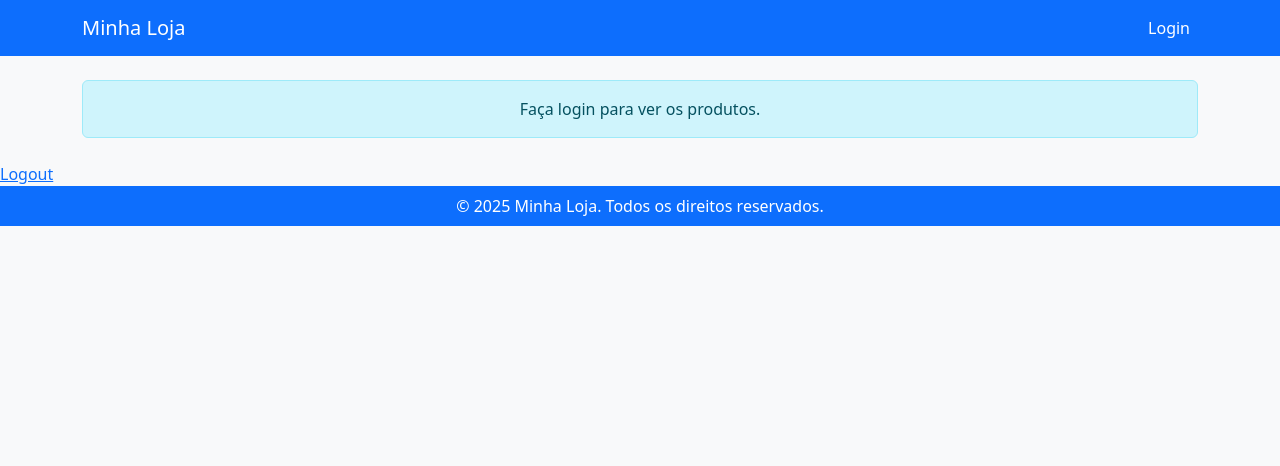
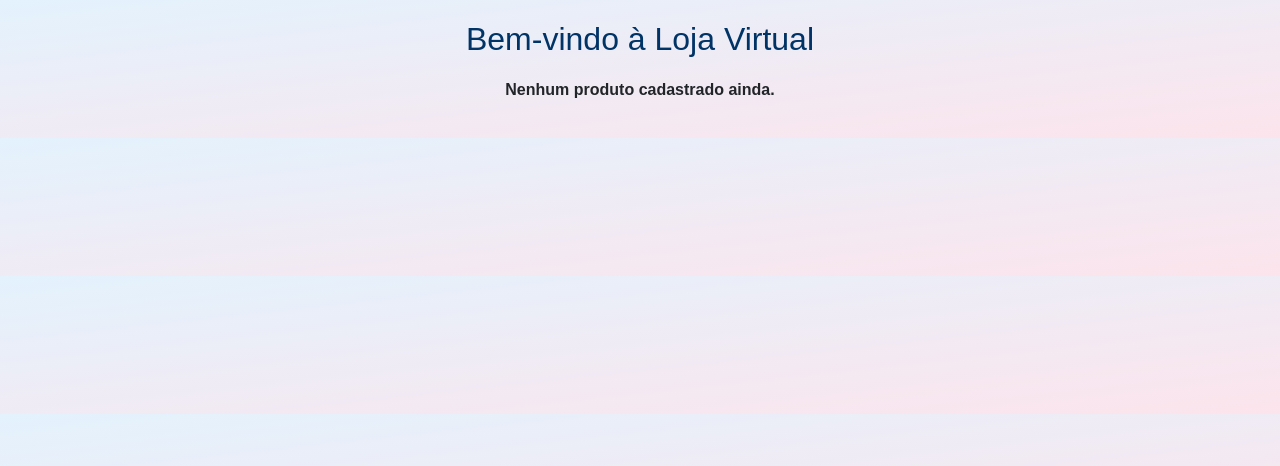
Before and after one commit to Douglas2022/Projeto-youth-, a Flask app: page /Loja in a window 1280 px wide. Shown: the top 466 px of the page. Run offline with Flask 3, Linux system fonts and the light colour scheme.

Commit message:
Página de apresentação completa com cads prontos

```diff
--- a/Projeto-final---Python/Templates/Loja.html
+++ b/Projeto-final---Python/Templates/Loja.html
@@ -1,179 +1,92 @@
-<!DOCTYPE html>
-<html lang="pt-br">
-  <head>
-    <meta charset="UTF-8" />
-    <meta name="viewport" content="width=device-width, initial-scale=1.0" />
-    <title>Minha Loja</title>
+{% extends 'base.html' %}
 
-    <!-- Bootstrap CSS -->
-    <link
-      href="https://cdn.jsdelivr.net/npm/bootstrap@5.3.2/dist/css/bootstrap.min.css"
-      rel="stylesheet"
-    />
+{% block conteudo %}
+<h2 style="text-align:center; margin-bottom: 20px; color:#003366;">Bem-vindo à Loja Virtual</h2>
+
+{% if mensagem %}
+    <p class="mensagem">{{ mensagem }}</p>
+{% endif %}
+
+<div class="produtos-container">
+    {% for produto in produtos %}
+    <div class="card">
+        <img src="{{ produto.link }}" alt="{{ produto.nome }}" class="card-img">
+        <div class="card-body">
+            <h5 class="card-title">{{ produto.nome }}</h5>
+            <p class="card-text">
+                <strong>Marca:</strong> {{ produto.marca }}<br>
+                <strong>Preço:</strong> R$ {{ "%.2f"|format(produto.preco) }}
+            </p>
+        </div>
+    </div>
+    {% else %}
+    <p style="text-align:center; font-weight:bold;">Nenhum produto cadastrado ainda.</p>
+    {% endfor %}
+</div>
 
 <style>
     body {
-        background-color: #f8f9fa;
+        font-family: Arial, sans-serif;
+        background: linear-gradient(to bottom right, #e3f2fd, #fce4ec);
+        margin: 20px;
     }
-      .card-custom {
-        border: 1px solid #007bff;
-        border-radius: 8px;
-        transition: transform 0.2s;
+
+    .produtos-container {
+        display: flex;
+        flex-wrap: wrap;
+        gap: 20px;
+        justify-content: center;
+    }
+
+    .card {
+        background: linear-gradient(135deg, #004aad 40%, #d32f2f 100%);
+        color: white;
+        border-radius: 12px;
+        width: 150px;
+        height: 200px;
+        text-align: center;
+        box-shadow: 0 4px 10px rgba(0,0,0,0.2);
+        transition: transform 0.3s, box-shadow 0.3s;
         padding: 8px;
     }
-      .card-custom:hover {
-        transform: scale(1.03);
+
+    .card:hover {
+        transform: scale(1.05);
+        box-shadow: 0 6px 15px rgba(0,0,0,0.3);
     }
-      .btn-custom {
-        background-color: #007bff;
-        color: white;
-        font-size: 0.8rem;
-        padding: 4px 8px;
-        border-radius: 4px;
+
+    .card-img {
+        width: 100%;
+        height: 100px;
+        object-fit: cover;
+        border-radius: 8px;
+        border: 2px solid white;
     }
-      .btn-custom:hover {
-        background-color: #0056b3;
+
+    .card-body {
+        padding: 6px 0;
     }
-      .card-img-top {
-        height: 120px;
-        object-fit: cover;
-        border-bottom: 1px solid #007bff;
+
+    .card-title {
+        font-size: 14px;
+        margin: 6px 0;
+        font-weight: bold;
+        color: #fff;
     }
-      .card-title {
-        font-size: 1rem;
-        margin-bottom: 0.3rem;
+
+    .card-text {
+        font-size: 12px;
+        color: #f0f0f0;
+        text-align: left;
+        padding: 0 6px;
+        line-height: 1.2;
     }
-      .card-text {
-        font-size: 0.8rem;
-      }
-      .comentarios {
-        max-height: 200px;
-        overflow-y: auto;
+
+    .mensagem {
+        color: #d32f2f;
+        font-weight: bold;
         margin-top: 10px;
+        text-align: center;
     }
 </style>
-  </head>
-  <body>
-    <!-- Navbar -->
-    <nav class="navbar navbar-expand-lg navbar-dark bg-primary">
-      <div class="container">
-        <a
-          class="navbar-brand"
-          href="{% if session.get('usuario_id') %}{{ url_for('loja') }}{% else %}{{ url_for('login') }}{% endif %}"
-          >Minha Loja</a
-        >
-        <button
-          class="navbar-toggler"
-          type="button"
-          data-bs-toggle="collapse"
-          data-bs-target="#navbarNav"
-        >
-          <span class="navbar-toggler-icon"></span>
-        </button>
-        <div class="collapse navbar-collapse" id="navbarNav">
-          <ul class="navbar-nav ms-auto">
-            {% if session.get('usuario_id') %}
-            <li class="nav-item">
-              <a class="nav-link active" href="{{ url_for('loja') }}"
-                >Produtos</a
-              >
-            </li>
-            {% if session.get('usuario_tipo') == 'administrador' %}
-            <li class="nav-item">
-              <a class="nav-link" href="{{ url_for('cadastraProdutos') }}"
-                >Cadastrar Produtos</a
-              >
-            </li>
-            {% endif %}
-            <li class="nav-item"><a class="nav-link" href="#">Contato</a></li>
-            <li class="nav-item">
-              <a class="nav-link" href="{{ url_for('logout') }}">Sair</a>
-            </li>
-            {% else %}
-            <li class="nav-item">
-              <a class="nav-link active" href="{{ url_for('login') }}">Login</a>
-            </li>
-            {% endif %}
-          </ul>
-        </div>
-      </div>
-    </nav>
-
-    <div class="container my-4">
-      {% if session.get('usuario_id') %}
-      <h4 class="text-center mb-3">Bem-vindo, {{ session['nome'] }}</h4>
-      <h4 class="text-center mb-3">Nossos Produtos</h4>
-
-      <!-- Produtos -->
-      <div class="row g-3">
-        {% for produto in produtos %}
-        <div class="col-6 col-md-4 col-lg-3">
-          <div class="card card-custom h-100">
-            <img
-              src="{{ produto.imagem or 'https://via.placeholder.com/300x120.png?text=Produto' }}"
-              class="card-img-top"
-              alt="{{ produto.nome }}"
-            />
-            <div class="card-body p-2">
-              <h6 class="card-title">{{ produto.nome }}</h6>
-              <p class="card-text">{{ produto.descricao }}</p>
-
-              <!-- Botão Comprar -->
-              <a
-                href="{{ url_for('comprar_produto', produto_id=produto.id) }}"
-                class="btn btn-custom btn-sm mb-1"
-                >Comprar</a
-              >
-
-              <!-- Formulário de comentário -->
-              <form method="POST">
-                <input
-                  type="hidden"
-                  name="produto_id"
-                  value="{{ produto.id }}"
-                />
-                <input
-                  type="text"
-                  name="texto"
-                  placeholder="Deixe seu comentário"
-                  class="form-control form-control-sm mb-1"
-                />
-                <button type="submit" class="btn btn-custom btn-sm w-100">
-                  Enviar
-                </button>
-              </form>
-
-              <!-- Comentários do produto -->
-              <div class="comentarios">
-                {% for c in comentarios %} {% if c.produto_id == produto.id %}
-                <small
-                  ><strong>{{ c.nome_usuario }}:</strong> {{ c.texto }}</small
-                ><br />
-                {% endif %} {% endfor %}
-              </div>
-            </div>
-          </div>
-        </div>
-        {% endfor %}
-      </div>
-      {% else %}
-      <div class="alert alert-info text-center">
-        Faça login para ver os produtos.
-      </div>
-      {% endif %}
-    </div>
-    {% if mensagem %}
-    <div class="alert alert-info">{{ mensagem }}</div>
-    {% endif %}
-    <a href="{{ url_for('logout') }}">Logout</a>
-
-
-    <!-- Footer -->
-    <footer class="bg-primary text-white text-center py-2">
-      &copy; 2025 Minha Loja. Todos os direitos reservados.
-    </footer>
-
-    <!-- Bootstrap JS -->
-    <script src="https://cdn.jsdelivr.net/npm/bootstrap@5.3.2/dist/js/bootstrap.bundle.min.js"></script>
-  </body>
-</html>
+{% endblock %}
--- a/Projeto-final---Python/app.py
+++ b/Projeto-final---Python/app.py
@@ -153,12 +153,12 @@ import mysql.connector as my
 from flask import Flask, render_template, request, redirect, url_for, session, flash
 import mysql.connector as my
 
+
 @app.route('/Loja', methods=['GET', 'POST'])
 def Loja():
-    mensagem = None
     usuario_nome = session.get('usuario_nome', None)
 
-    # Se o usuário ainda não estiver logado
+    # 🔒 Se o usuário não estiver logado:
     if 'usuario_id' not in session:
         if request.method == 'POST':
             cpf_digitado = request.form.get('cpf', '').replace('.', '').replace('-', '')
@@ -171,6 +171,7 @@ def Loja():
             cursor.close()
             conexao.close()
 
+            # Verifica login
             usuario = None
             for u in usuarios:
                 cpf_banco = u['cpf'].replace('.', '').replace('-', '')
@@ -187,41 +188,29 @@ def Loja():
             else:
                 flash("CPF ou senha incorretos.", "erro")
 
-        # Renderiza apenas o login se não estiver logado
+        # Exibe tela de login se não estiver logado
         return render_template('Loja.html', logado=False)
 
-    # Se o usuário estiver logado, mostra produtos e comentários
+    # ✅ Se o usuário estiver logado, mostra produtos em cards
     try:
         conexao = ConectarBanco()
         cursor = conexao.cursor(dictionary=True)
-
-        # Envio de comentário
-        if request.method == 'POST':
-            produto_id = request.form.get('produto_id')
-            texto = request.form.get('texto', '').strip()
-            if texto:
-                sql_insert = "INSERT INTO comentarios (produto_id, nome_usuario, texto) VALUES (%s, %s, %s)"
-                cursor.execute(sql_insert, (produto_id, usuario_nome, texto))
-                conexao.commit()
-                flash("Comentário enviado com sucesso!", "sucesso")
-            else:
-                flash("O comentário não pode estar vazio.", "erro")
-
-        # Buscar produtos e comentários
         cursor.execute("SELECT * FROM produtos")
         produtos = cursor.fetchall()
-
-        cursor.execute("SELECT * FROM comentarios ORDER BY id DESC")
-        comentarios = cursor.fetchall()
-
         cursor.close()
         conexao.close()
-    except my.Error as err:
-        produtos = []
-        comentarios = []
-        flash(f"Erro ao acessar dados: {err}", "erro")
 
-    return render_template('Loja.html', logado=True, produtos=produtos, comentarios=comentarios, nome=usuario_nome)
+        return render_template(
+            'Loja.html',
+            logado=True,
+            usuario_nome=usuario_nome,
+            produtos=produtos
+        )
+
+    except Exception as e:
+        print("Erro ao carregar produtos:", e)
+        flash("Erro ao carregar produtos.", "erro")
+        return render_template('Loja.html', logado=True, produtos=[], usuario_nome=usuario_nome)
 
 # ---------------- ROTAS ADMIN ---------------- #
 
```
Lines whose indentation alone changed are shown as unchanged.
